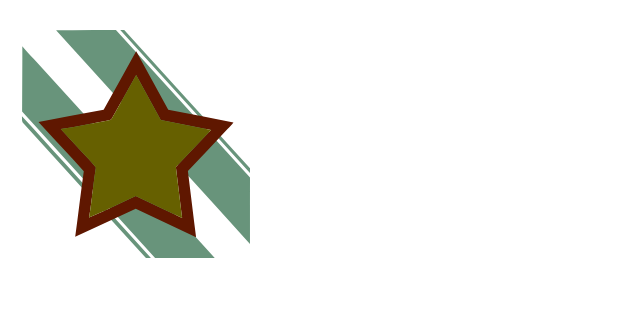
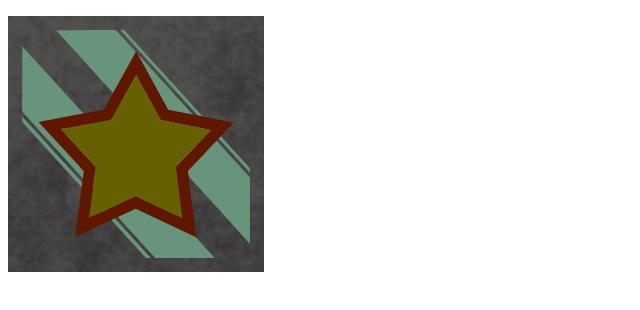
Before and after one commit to kiplin-dev/emblem-generator, a website: page index.html in a window 1280 px wide. Shown: the part 50-360 px from the top of the page, without its empty margins (0-640 px from the left). Drawn offline with Linux system fonts and the light colour scheme.

Commit message:
:sparkles: make modulable

```diff
--- a/index.html
+++ b/index.html
@@ -10,7 +10,7 @@
     <div id="emblem-div"></div>
 
     <script>
-      emblemGenerator.init('emblem-div', 256, 'transparent');
+      emblemGenerator.init('emblem-div', 256);
 
       emblemGenerator.drawEmblemObj({
         "background_id":1,
--- a/package.json
+++ b/package.json
@@ -3,6 +3,7 @@
   "version": "1.0.0",
   "description": "Generate SVG emblems",
   "main": "index.js",
+  "module": "src/module/index.js",
   "scripts": {
     "build-asset-generator": "babel src/asset-generator -d util",
     "generate-assets": "node util/AssetGenerator.js",
--- a/src/emblem-generator/EmblemGenerator.js
+++ b/src/emblem-generator/EmblemGenerator.js
@@ -1,6 +1,6 @@
 import Raphael from 'raphael'
-import assets from "./assets";
-import colors from "./colors";
+import assets from './assets'
+import colors from './colors'
 
 class EmblemGenerator {
   constructor() {
--- a/src/emblem-generator/index.js
+++ b/src/emblem-generator/index.js
@@ -1,6 +1,6 @@
-import EmblemGenerator from "./EmblemGenerator";
+import EmblemGenerator from './EmblemGenerator';
 
-const emblemGenerator = new EmblemGenerator()
+const emblemGenerator = new EmblemGenerator();
 
 if (!window.emblemGenerator) {
   window.emblemGenerator = emblemGenerator;
--- /dev/null
+++ b/src/module/index.js
@@ -0,0 +1,5 @@
+import EmblemGenerator from '../emblem-generator/EmblemGenerator';
+
+const emblemGenerator = new EmblemGenerator();
+
+export default emblemGenerator;
```
Also changed, not shown: README.md.
